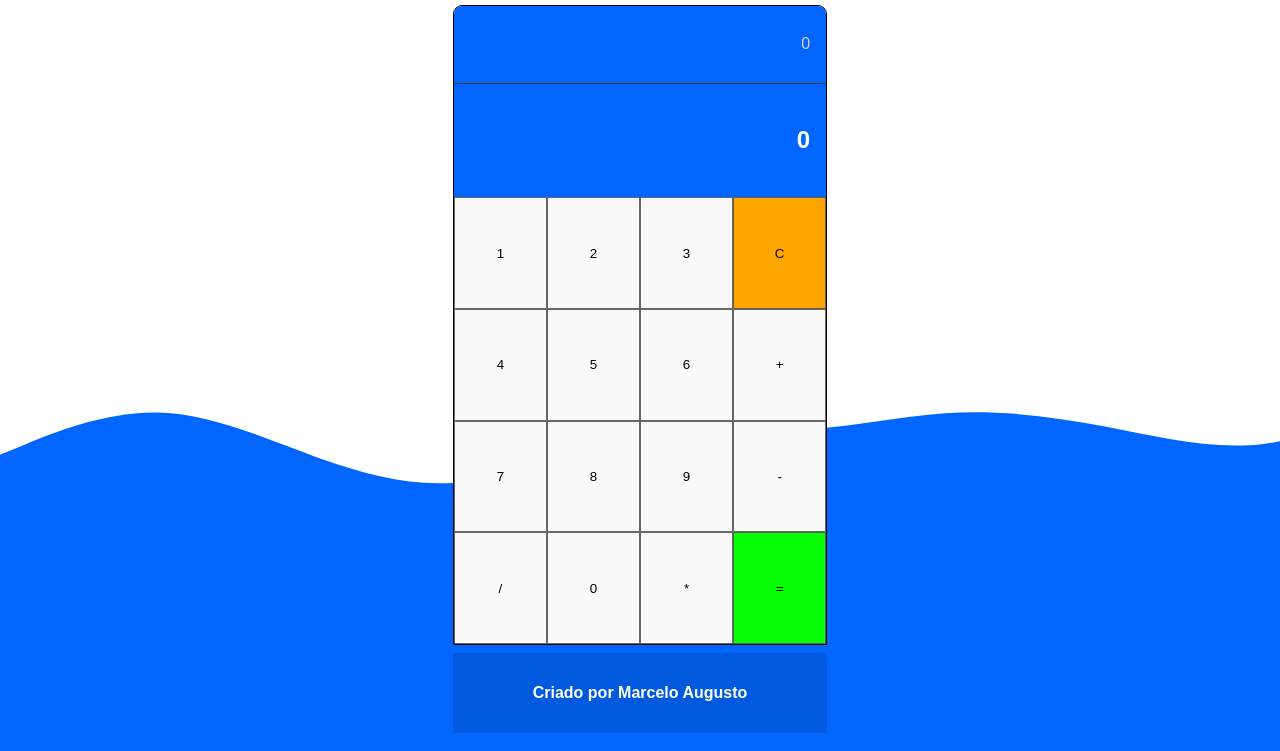
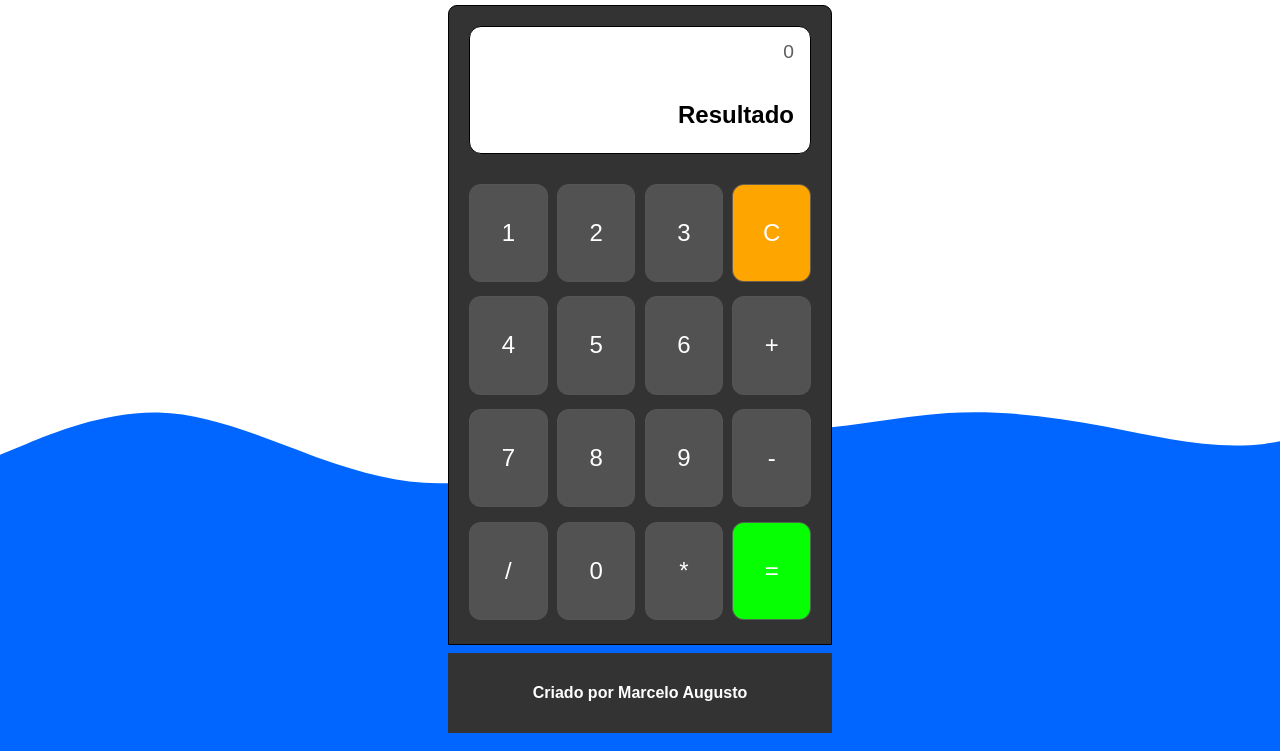
Before and after one commit to MarceloAugusto33/PROJETO-CALCULADORA, a plain HTML site: page index.html in a window 1280 px wide. Shown: the part 49-800 px from the top of the page. Drawn offline with Linux system fonts and the light colour scheme.

Commit message:
Mudando o design da calculadora

```diff
--- a/index.html
+++ b/index.html
@@ -15,7 +15,7 @@
             <section class="container-calculo">
                 <input type="text" value="0" readonly id="input-calculo">
                 <section class="container-resultado">
-                    <h1 id="valor-final">0</h1>
+                    <h1 id="valor-final">Resultado</h1>
                 </section>
             </section>
             <section class="container-botoes">
--- a/src/css/style.css
+++ b/src/css/style.css
@@ -18,7 +18,6 @@ main{
     align-items: center;
     justify-content: center;
     flex-direction: column;
-    padding: 1rem;
     gap: 1%;
 }
 .titulo > h1{
@@ -34,14 +33,17 @@ main{
     border-radius: 9px 9px 0px 0px;
     overflow: hidden;
     border: 1px solid black;
+    background-color: #333;
 }
 .container-calculo{
-    width: 100%;
-    height: 30%;
+    height: 20%;
     display: flex;
     flex-direction: column;
-    background-color: #0066FF;
-    color: white;
+    background-color: #ffffff;
+    color: rgb(0, 0, 0);
+    border: 1px solid black;
+    margin: 20px 20px;
+    border-radius: 12px;
 }
 .container-calculo > #input-calculo{
     height: 40%;
@@ -49,9 +51,9 @@ main{
     text-align: end;
     border: none;
     background-color: transparent;
-    color: rgb(214, 213, 213);
+    color: rgb(92, 92, 92);
     padding: 1rem;
-    font-size: 1rem;
+    font-size: 1.2rem;
 }
 .container-resultado{
     width: 100%;
@@ -59,24 +61,29 @@ main{
     display: flex;
     align-items: center;
     justify-content: end;
-    border-top: 1px solid #333;
     padding: 1rem;
 }
 .container-resultado > #valor-final{
     font-size: 1.5em;
 }
 .container-botoes{
-    width: 100%;
     height: 70%;
     display: flex;
     flex-wrap: wrap;
+    justify-content: space-between;
+    margin: 0px 20px 20px ;
+    gap: 1%;
 }
 .btn{
-    width: 25%;
+    width: 23%;
     background-color: rgba(225, 225, 225, 0.181);
     border: 1px solid #555555e1;
     transition: all 0.3;
     cursor: pointer;
+    border-radius: 12px;
+    color: white;
+    font-size: 1.5em;
+    margin-top: 10px;
 }
 .btn:hover{
     background-color: rgb(167, 167, 167);
@@ -98,7 +105,7 @@ main{
 .footer{
     width: 90%;
     height: 10vh;
-    background-color: #0159dd;
+    background-color: #333;
     display: flex;
     align-items: center;
     justify-content: center;
@@ -107,7 +114,7 @@ main{
     color: white;
     font-size: 1rem;
 }
-@media screen and (min-width:768px){
+@media screen and (min-width:1000px){
     .container-calculadora{
         width: 30%;
     }
--- a/src/js/script.js
+++ b/src/js/script.js
@@ -5,7 +5,7 @@ let res = document.querySelector('#valor-final');
 
 del.addEventListener('click', function() {
     input.value = "0"
-    res.innerHTML = "0"
+    res.innerHTML = "Resultado"
 })
 
 function numero(id){
```
